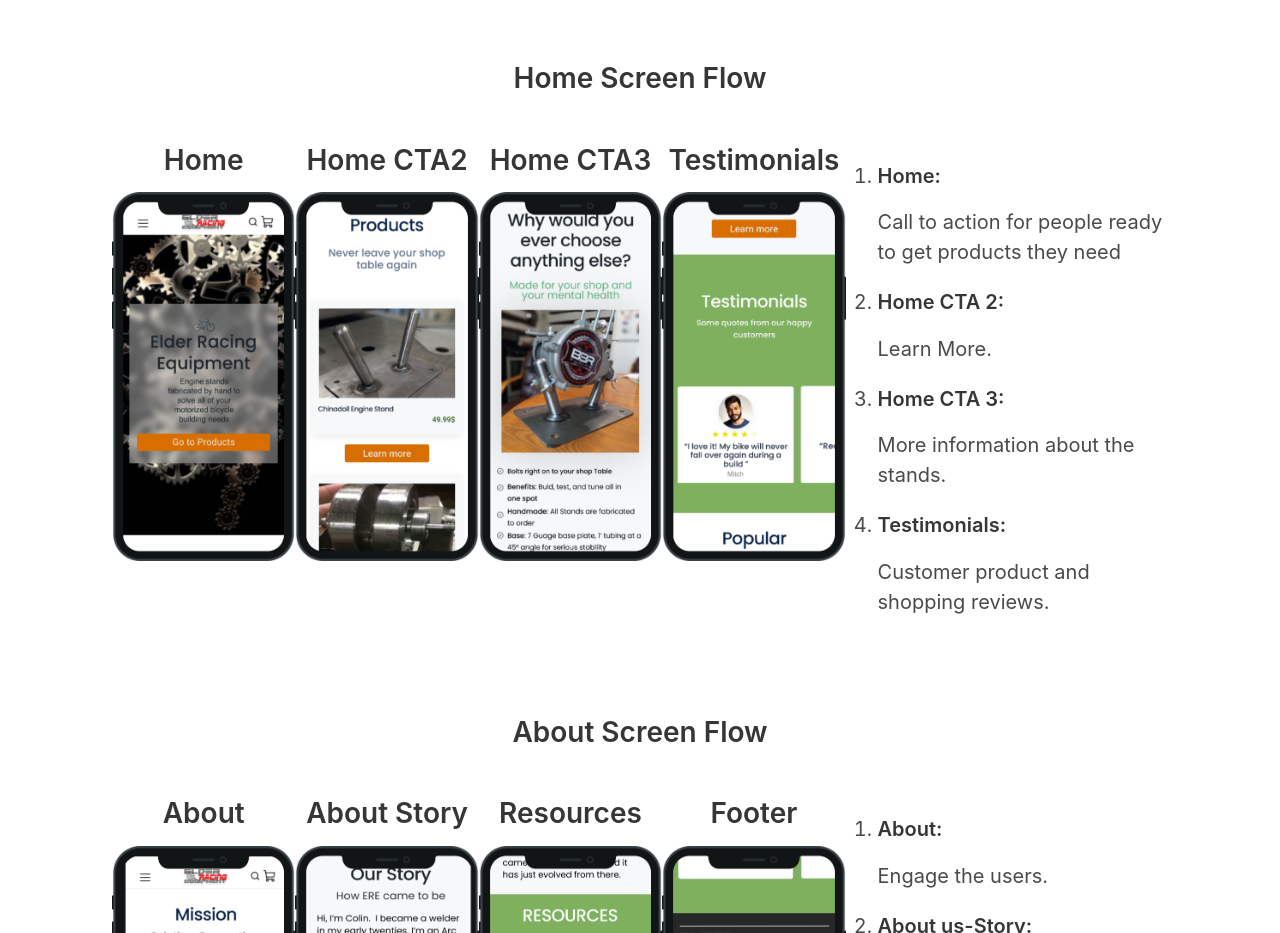
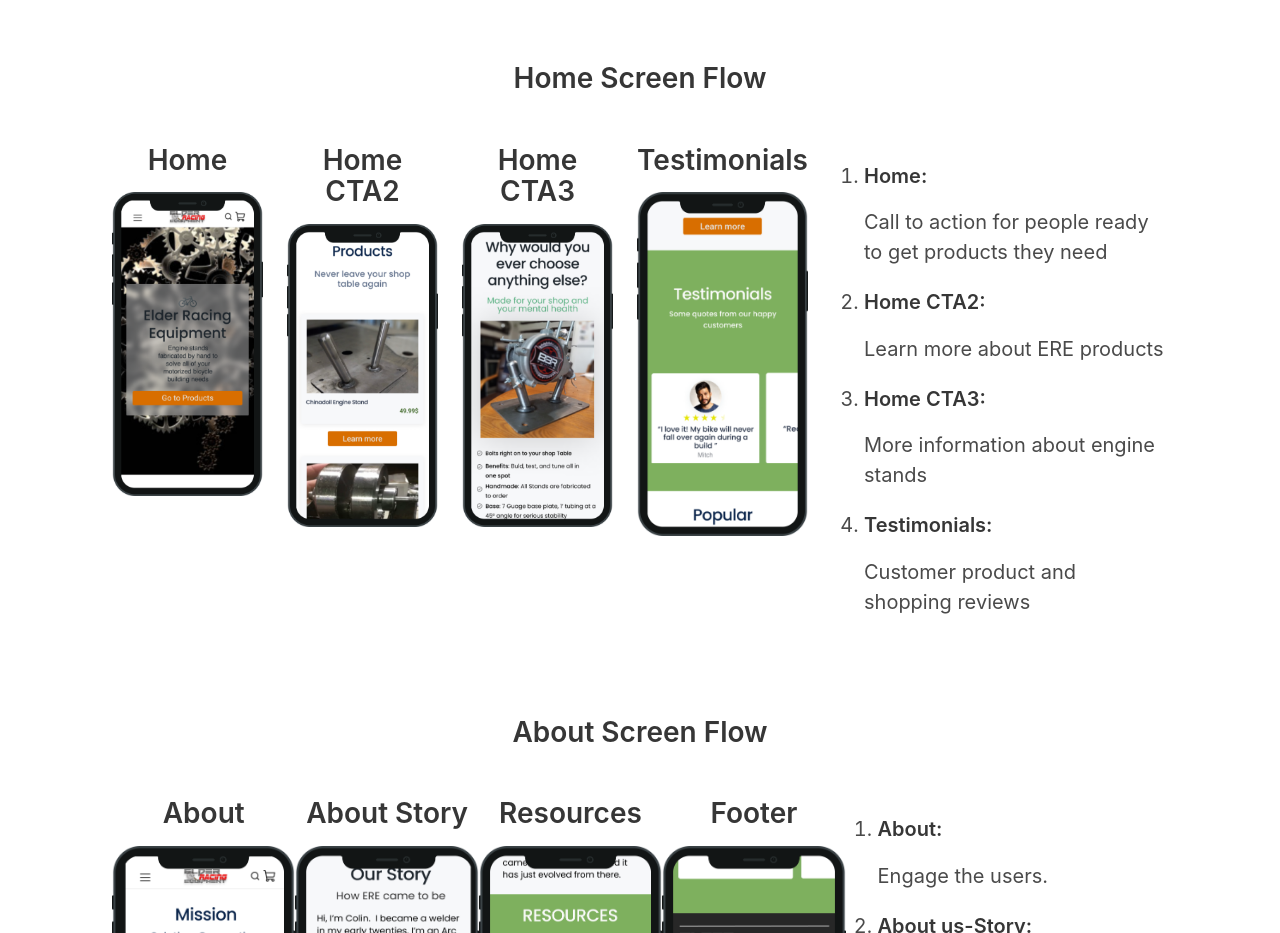
Before and after one commit to Morticia007/bulma-portfolio, a React (Create React App) app: page /ere in a window 1280 px wide. Shown: the part 9020-9953 px from the top of the page. Built offline with nearby package versions, Linux system fonts and the light colour scheme.

Commit message:
Add EREWireframe components

```diff
--- a/src/ERE.js
+++ b/src/ERE.js
@@ -3,6 +3,7 @@ import Content from './Content';
 import { v4 as uuidv4 } from 'uuid';
 import screens from './assets/screens-2.png';
 import MappingJourney from './assets/user-flow-ere.png';
+import EREWireframes from './EREWireframes';
 
 const projectContentList = [
   {
@@ -33,6 +34,33 @@ const projectContentList = [
     firstP:
       'I relied heavily on the owner and any contacts he could throw my way for research purposes. I also joined every motorized bicycle group and forum I could find across social platforms. Joining these bicycle groups was the only way I was going to get a glimpse into this niche market. I had a hard time getting research participants, because of the type of users I needed to find. Luckily some of the contacts the owner gave me followed through, and a nice young man from Sweden, I found in a bicycle group on reddit, came through.',
     secondP: `I identified specific people who are hobbyist in this market to learn more about their love of the hobby and painpoints. I also identified a business owner, to get a birds eye view from the business side to the hobbyist side. I felt like I needed every angle I could possibly take to understand the solution I was attempting to find. `,
+  },
+];
+
+const ereHomeScreenWireframes = [
+  {
+    id: uuidv4(),
+    title: 'Home',
+    subtitle: 'Call to action for people ready to get products they need',
+    wireFrameImage: require('./assets/home.png'),
+  },
+  {
+    id: uuidv4(),
+    title: 'Home CTA2',
+    subtitle: 'Learn more about ERE products',
+    wireFrameImage: require('./assets/home-cta-2.png'),
+  },
+  {
+    id: uuidv4(),
+    title: 'Home CTA3',
+    subtitle: 'More information about engine stands',
+    wireFrameImage: require('./assets/home-cta-3.png'),
+  },
+  {
+    id: uuidv4(),
+    title: 'Testimonials',
+    subtitle: 'Customer product and shopping reviews',
+    wireFrameImage: require('./assets/testimonials.png'),
   },
 ];
 
@@ -402,141 +430,8 @@ function ERE() {
               <h2 style={{ marginBottom: 50 }} className='has-text-centered'>
                 Home Screen Flow
               </h2>
-              <div
-                className='is-hidden-touch'
-                style={{ display: 'flex', justifyContent: 'space-evenly' }}
-              >
-                <div>
-                  <h2 className='has-text-centered'>Home</h2>
-                  <img
-                    style={{ maxHeight: 400 }}
-                    alt='project 9'
-                    height='500'
-                    src={require('./assets/home.png')}
-                  />
-                </div>
-                <div>
-                  <h2 className='has-text-centered'>Home CTA2</h2>
-                  <img
-                    style={{ maxHeight: 400 }}
-                    alt='project 10'
-                    height='500'
-                    src={require('./assets/home-cta-2.png')}
-                  />
-                </div>
-                <div>
-                  <h2 className='has-text-centered'>Home CTA3 </h2>
-                  <img
-                    style={{ maxHeight: 400 }}
-                    alt='project 11'
-                    height='500'
-                    src={require('./assets/home-cta-3.png')}
-                  />
-                </div>
-                <div>
-                  <h2 className='has-text-centered'>Testimonials</h2>
-                  <img
-                    style={{ maxHeight: 400 }}
-                    alt='project 11'
-                    height='500'
-                    src={require('./assets/testimonials.png')}
-                  />
-                </div>
 
-                <div style={{ display: 'flex', flexDirection: 'column' }}>
-                  <div style={{ maxWidth: 350 }}>
-                    <ol>
-                      <li>
-                        <h6>Home:</h6>
-                      </li>
-                      <p>
-                        Call to action for people ready to get products they
-                        need
-                      </p>
-                      <li>
-                        <h6> Home CTA 2:</h6>
-                      </li>
-                      <p>Learn More.</p>
-                      <li>
-                        <h6>Home CTA 3:</h6>
-                      </li>
-                      <p>More information about the stands.</p>
-                      <li>
-                        <h6>Testimonials:</h6>
-                      </li>
-                      <p>Customer product and shopping reviews.</p>
-                    </ol>
-                  </div>
-                </div>
-              </div>
-              <div className='columns is-hidden-desktop'>
-                <div className='column'>
-                  <h2 className='has-text-centered'>Home</h2>
-                  <p className='has-text-centered'>
-                    Call to action for people ready to get products they need
-                  </p>
-                  <img alt='home screen' src={require('./assets/home.png')} />
-                </div>
-                <div className='column'>
-                  <h2 className='has-text-centered'>Home CTA2</h2>
-                  <p className='has-text-centered'>
-                    Learn more about ERE products
-                  </p>
-                  <img
-                    alt='call to action 2'
-                    src={require('./assets/home-cta-2.png')}
-                  />
-                </div>
-                <div className='column'>
-                  <h2 className='has-text-centered'>Home CTA3 </h2>
-                  <p className='has-text-centered'>
-                  More information about engine stands
-                  </p>
-                  <img
-                    alt='call to action 3'
-                    src={require('./assets/home-cta-3.png')}
-                  />
-                </div>
-                <div className='column'>
-                  <h2 className='has-text-centered'>Testimonials</h2>
-                  <p className='has-text-centered'>
-                  Customer product and shopping reviews
-                  </p>
-                  <img
-                    alt='project testimonials'
-                    src={require('./assets/testimonials.png')}
-                  />
-                </div>
-
-                <div
-                  className='is-hidden-touch'
-                  style={{ display: 'flex', flexDirection: 'column' }}
-                >
-                  <div style={{ maxWidth: 350 }}>
-                    <ol>
-                      <li>
-                        <h6>Home:</h6>
-                      </li>
-                      <p>
-                        Call to action for people ready to get products they
-                        need
-                      </p>
-                      <li>
-                        <h6> Home CTA 2:</h6>
-                      </li>
-                      <p>Learn about ERE products</p>
-                      <li>
-                        <h6>Home CTA 3:</h6>
-                      </li>
-                      <p>More information about engine stands</p>
-                      <li>
-                        <h6>Testimonials:</h6>
-                      </li>
-                      <p>Customer product and shopping reviews</p>
-                    </ol>
-                  </div>
-                </div>
-              </div>
+              <EREWireframes wireFrameData={ereHomeScreenWireframes} />
             </div>
           </section>
           <section id='about' style={{ marginBottom: 100 }}>
--- /dev/null
+++ b/src/EREWireframes.js
@@ -0,0 +1,53 @@
+import React from 'react';
+
+function EREWireFrameItem({ title, subtitle, wireFrameImage }) {
+  return (
+    <div className='column'>
+      <h2 className='has-text-centered'>{title}</h2>
+      <p className='has-text-centered is-hidden-desktop'>{subtitle}</p>
+      <img alt='home screen' src={wireFrameImage} />
+    </div>
+  );
+}
+
+function EREWireFrameListItem({ title, subtitle }) {
+  return (
+    <>
+      <li>
+        <h6>{title}:</h6>
+      </li>
+      <p>{subtitle}</p>
+    </>
+  );
+}
+
+function EREWireframes({ wireFrameData }) {
+  return (
+    <div className='columns'>
+      {wireFrameData.map((item) => (
+        <EREWireFrameItem
+          key={item.id}
+          title={item.title}
+          subtitle={item.subtitle}
+          wireFrameImage={item.wireFrameImage}
+        />
+      ))}
+
+      <div className='column is-one-third is-hidden-touch'>
+        <div>
+          <ol>
+            {wireFrameData.map((item) => (
+              <EREWireFrameListItem
+                key={item.id}
+                title={item.title}
+                subtitle={item.subtitle}
+              />
+            ))}
+          </ol>
+        </div>
+      </div>
+    </div>
+  );
+}
+
+export default EREWireframes;
```
